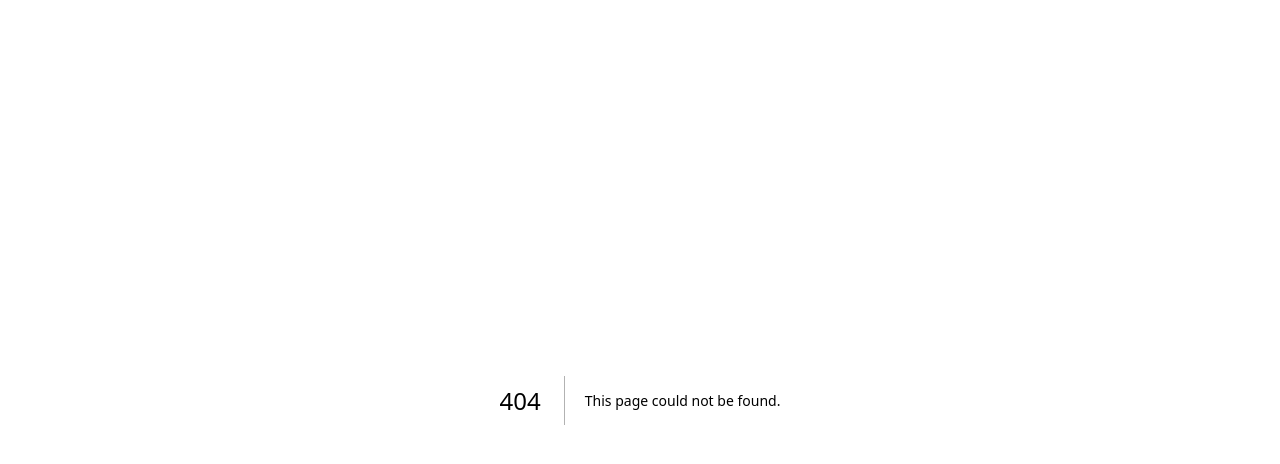
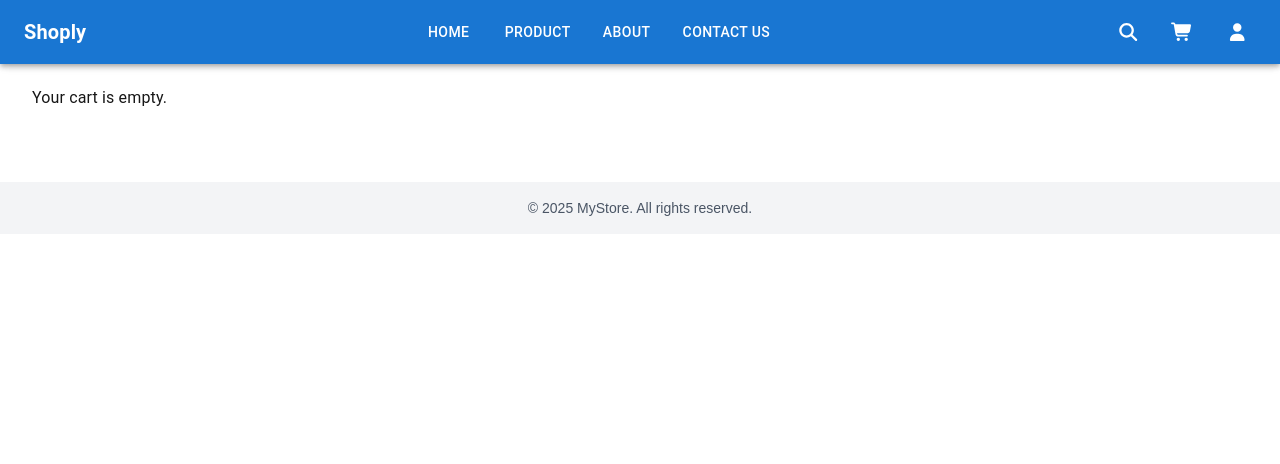
Before and after one commit to SachinthaNimesh370/Shoply-Nextjs, a Next.js app: page /cart in a window 1280 px wide. Before the commit this address had no page. Shown: the top 464 px of the page. Built offline with nearby package versions, Linux system fonts and the light colour scheme.

Commit message:
implemented Cart page

```diff
--- a/src/app/cart/CartContext.js
+++ b/src/app/cart/CartContext.js
@@ -12,6 +12,8 @@ const cartReducer = (state, action) => {
       return state.filter(item => item.id !== action.payload.id);
     case 'CLEAR_CART':
       return [];
+    case 'SET_CART':
+      return action.payload;
     default:
       return state;
   }
--- a/src/app/cart/CartPage.jsx
+++ b/src/app/cart/CartPage.jsx
@@ -1,9 +1,22 @@
-import React from 'react';
+"use client";
+
+import React, { useEffect } from 'react';
 import { useCart } from './CartContext';
 import { Box, Typography, Button } from '@mui/material';
 
 export default function CartPage() {
   const { cart, dispatch } = useCart();
+
+  useEffect(() => {
+    const savedCart = localStorage.getItem('cart');
+    if (savedCart) {
+      dispatch({ type: 'SET_CART', payload: JSON.parse(savedCart) });
+    }
+  }, [dispatch]);
+
+  useEffect(() => {
+    localStorage.setItem('cart', JSON.stringify(cart));
+  }, [cart]);
 
   const handleRemove = (id) => {
     dispatch({ type: 'REMOVE_FROM_CART', payload: { id } });
@@ -26,7 +39,8 @@ export default function CartPage() {
             </Button>
           </Box>
         ))
-      )}
+      )
+      }
     </Box>
   );
 }
--- /dev/null
+++ b/src/app/cart/page.jsx
@@ -0,0 +1,18 @@
+"use client";
+
+import React from 'react';
+import { Box } from '@mui/material';
+import CartPage from './CartPage';
+import Header from '../components/Header';
+import Footer from '../components/Footer';
+
+export default function Page() {
+
+  return(
+    <Box>
+        <Header/>
+        <CartPage />
+        <Footer/>
+    </Box>
+  ) ;
+}
--- a/src/app/page.jsx
+++ b/src/app/page.jsx
@@ -1,8 +1,9 @@
+"use client";
+
 import Image from "next/image";
 import Header from "./components/Header";
 import Footer from "./components/Footer";
 import Product from "./pages/Product";
-import Card from "@/app/components/Card";
 import { Box } from "@mui/material";
 
 export default function Home() {
@@ -11,6 +12,7 @@ export default function Home() {
       <Header />
       <Product />
       <Footer />
+
     </Box>
   );
 }
```
